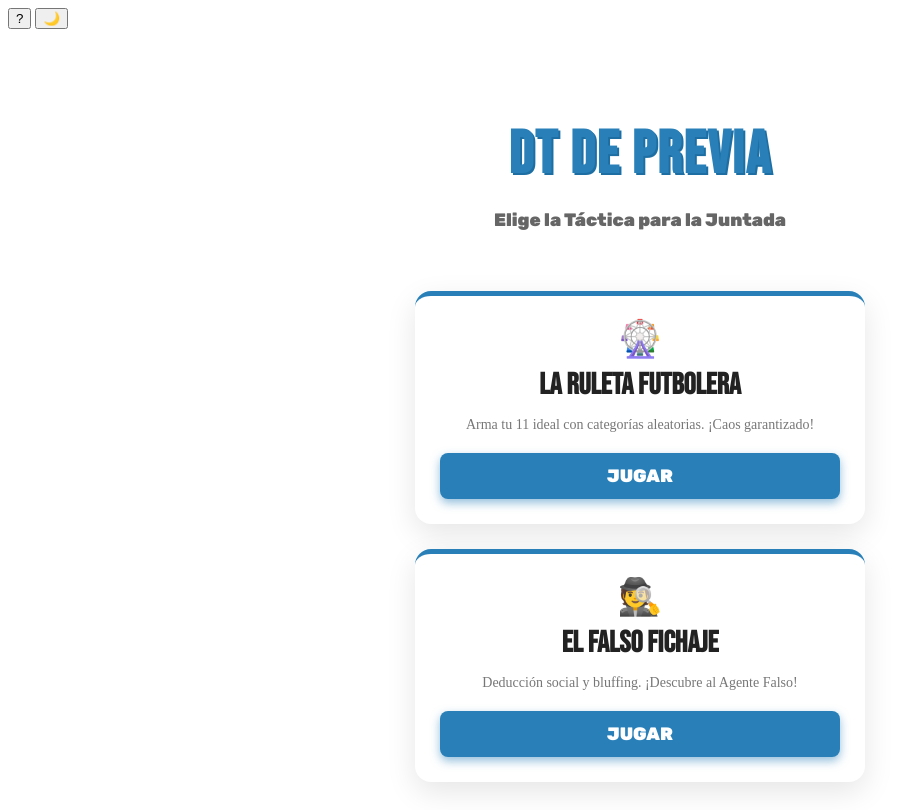
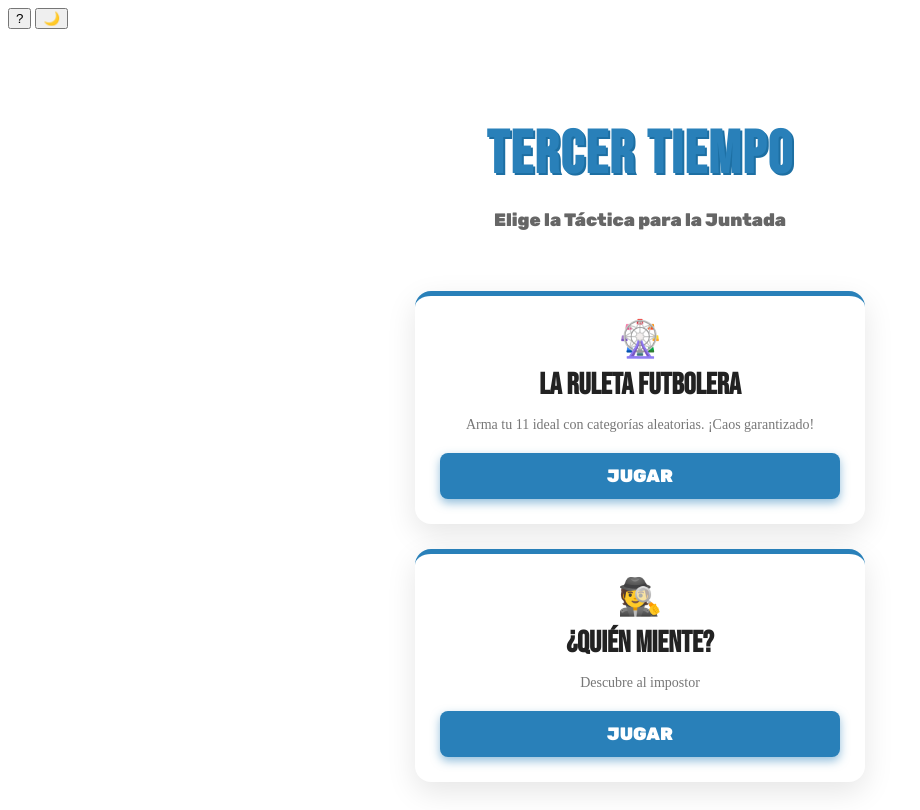
Before and after one commit to martinman10/TERCER-TIEMPO, a plain HTML site: page index.html in a window 1280 px wide. Shown: the whole page, without its empty margins (0-920 px from the left). Drawn offline with nearby package versions, Linux system fonts and the light colour scheme; a script that the page names is missing.

Commit message:
Add files via upload

```diff
--- a/index.html
+++ b/index.html
@@ -3,7 +3,7 @@
 <head>
   <meta charset="UTF-8" />
   <meta name="viewport" content="width=device-width, initial-scale=1">
-  <title>DT de Previa | Fútbol Previa Games</title>
+  <title>TERCER TIEMPO | JUEGOS DE FUTBOL</title>
   <link rel="stylesheet" href="style.css">
   <link href="https://fonts.googleapis.com/css2?family=Rubik:wght@900&family=Bebas+Neue&display=swap" rel="stylesheet">
 <link rel="manifest" href="manifest.json">
@@ -25,7 +25,7 @@
     <div id="pantalla-selector-juegos" class="pantalla activa">
 
       <div class="logo-container">
-        <h1 class="app-title">DT DE PREVIA</h1>
+        <h1 class="app-title">TERCER TIEMPO</h1>
         <p class="subtitle">Elige la Táctica para la Juntada</p>
       </div>
 
@@ -40,8 +40,8 @@
 
         <div class="game-card" data-game="fichaje">
           <div class="card-icon">🕵️</div>
-          <h2>El Falso Fichaje</h2>
-          <p class="description">Deducción social y bluffing. ¡Descubre al Agente Falso!</p>
+          <h2>¿Quién Miente?</h2>
+          <p class="description">Descubre al impostor</p>
           <button class="btn-jugar" id="btnJugarFichaje">JUGAR</button>
         </div>
       </div>
@@ -53,7 +53,7 @@
       </div>
 
     <div id="pantalla-config-fichaje" class="pantalla" style="display:none;">
-      <h2>Configuración Fichaje</h2>
+      <h2>Configuración ¿Quién Miente?</h2>
       </div>
 
   </div>
```
